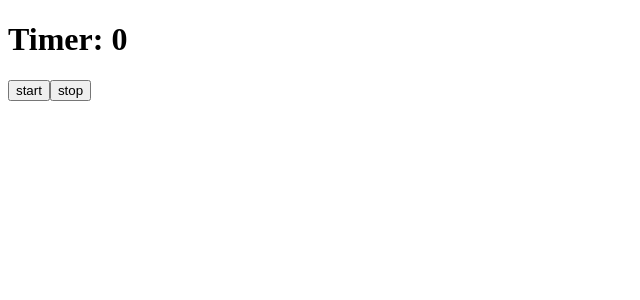
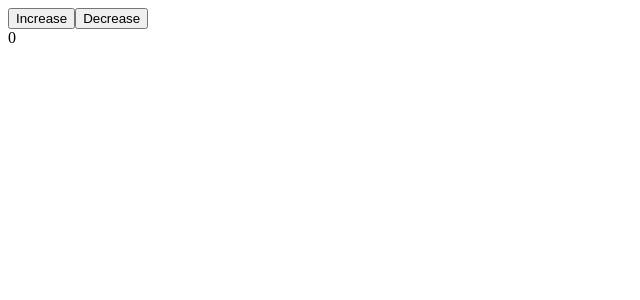
Before and after one commit to sharmasuraj123/react_learning, a React (Vite) app: page / in a window 1280 px wide. Shown: the top 300 px of the page, without its empty margins (0-640 px from the left). Built offline with nearby package versions, Linux system fonts and the light colour scheme.

Commit message:
code for context api

```diff
--- a/src/App.jsx
+++ b/src/App.jsx
@@ -1,37 +1,58 @@
-import React, { useRef, useState, useEffect } from "react";
+import React, { createContext, useContext, useState } from "react";
 
-function Timer() {
-  const [time, setTime] = useState(0);
-  const reference = useRef(null);
+const countContext = createContext();
 
-  // useEffect(() => {
-  //   reference.current = setInterval(() => {
-  //     setTime((current) => current + 1);
-  //   }, 1000);
-  // }, []);
+function CountContextProvider({ children }) {
+  const [count, setCount] = useState(0);
 
   return (
-    <>
-      <h1>Timer: {time}</h1>
+    <countContext.Provider value={{ count, setCount }}>
+      {children}
+    </countContext.Provider>
+  );
+}
+
+function Increase() {
+  const { count, setCount } = useContext(countContext);
+
+  return (
     <button
-        id="start"
       onClick={() => {
-          reference.current = setInterval(() => {
-            setTime((current) => current + 1);
-          }, 1000);
+        setCount((current) => current + 1);
       }}
     >
-        start
+      Increase
     </button>
+  );
+}
+
+function Decrease() {
+  const { count, setCount } = useContext(countContext);
+
+  return (
     <button
-        id="stop"
       onClick={() => {
-          clearInterval(reference.current);
+        setCount((current) => current - 1);
       }}
     >
-        stop
+      Decrease
     </button>
-    </>
   );
 }
-export default Timer;
+
+function Value() {
+  const { count, setCount } = useContext(countContext);
+
+  return <div>{count}</div>;
+}
+function App() {
+  return (
+    <CountContextProvider>
+      <Increase />
+      <Decrease />
+      <Value />
+    </CountContextProvider>
+  );
+}
+
+export default App;
```
Lines whose indentation alone changed are shown as unchanged.
